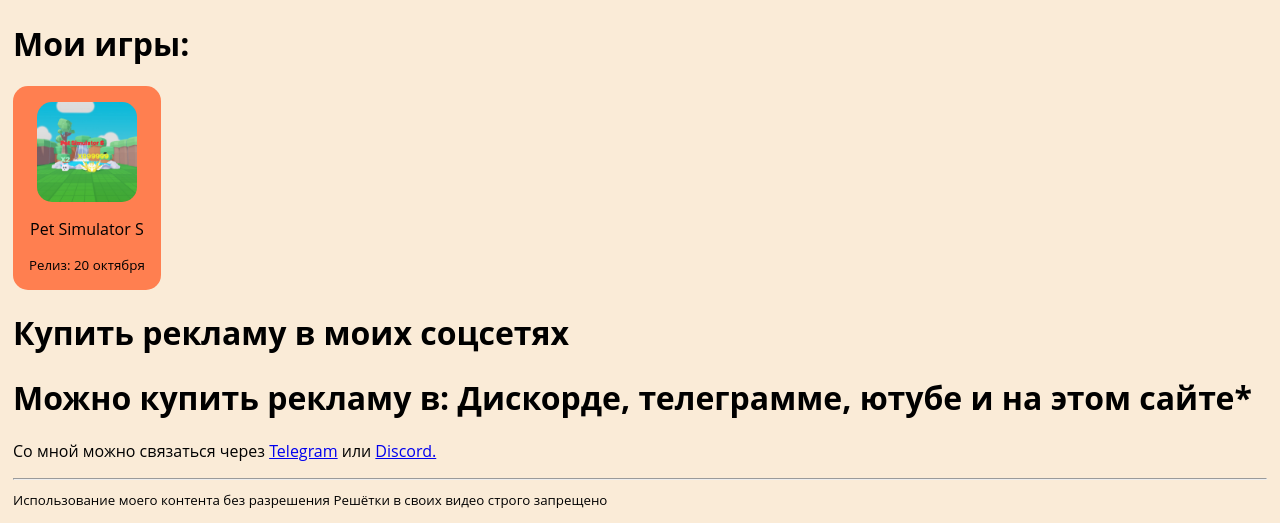
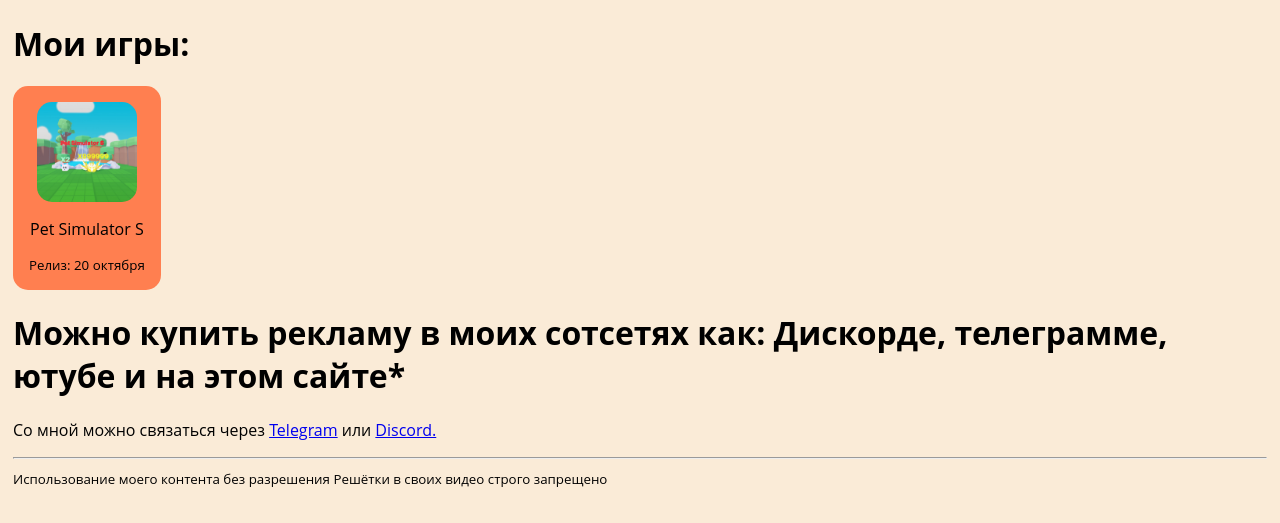
Before and after one commit to stepanekbsnz-lang/Lattice-News, a plain HTML site: page index.html in a window 1280 px wide. Shown: the part 711-1234 px from the top of the page. After the commit the page ends 1213 px from the top, so only its background shows below. Drawn offline with Linux system fonts and the light colour scheme.

Commit message:
Update index.html

```diff
--- a/index.html
+++ b/index.html
@@ -36,8 +36,7 @@
         <p>Pet Simulator S</p>
         <small>Релиз: 20 октября</small>
     </div>
-    <h1>Купить рекламу в моих соцсетях</h1>
-	<h1>Можно купить рекламу в: Дискорде, телеграмме, ютубе и на этом сайте*</h1>
+	<h1>Можно купить рекламу в моих сотсетях как: Дискорде, телеграмме, ютубе и на этом сайте*</h1>
     <p>Со мной можно связаться через <a href="https://t.me/IamLattice">Telegram</a> или <a href="https://www.discord.com/users/1163068421920018522">Discord.</a></p>
     <hr>
     <small>Использование моего контента без разрешения Решётки в своих видео строго запрещено</small>
```
